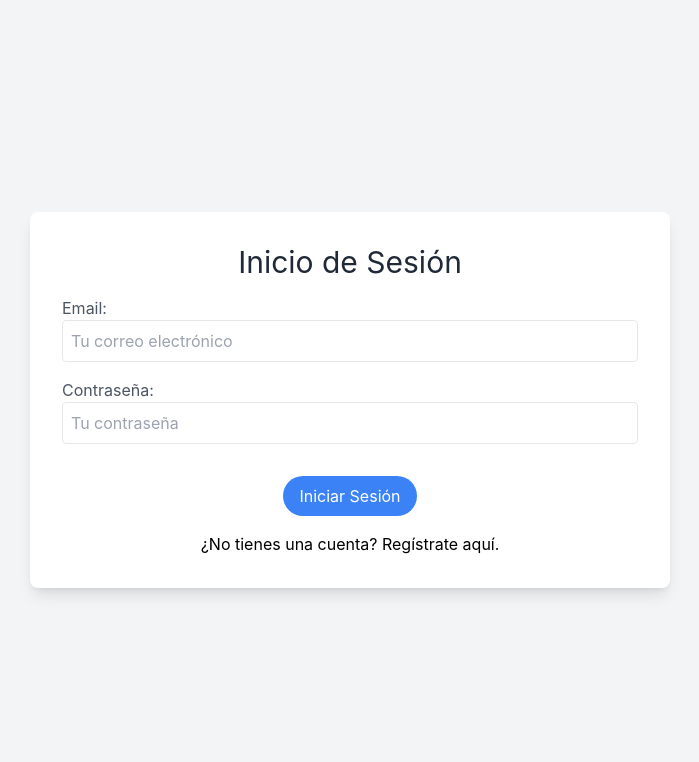
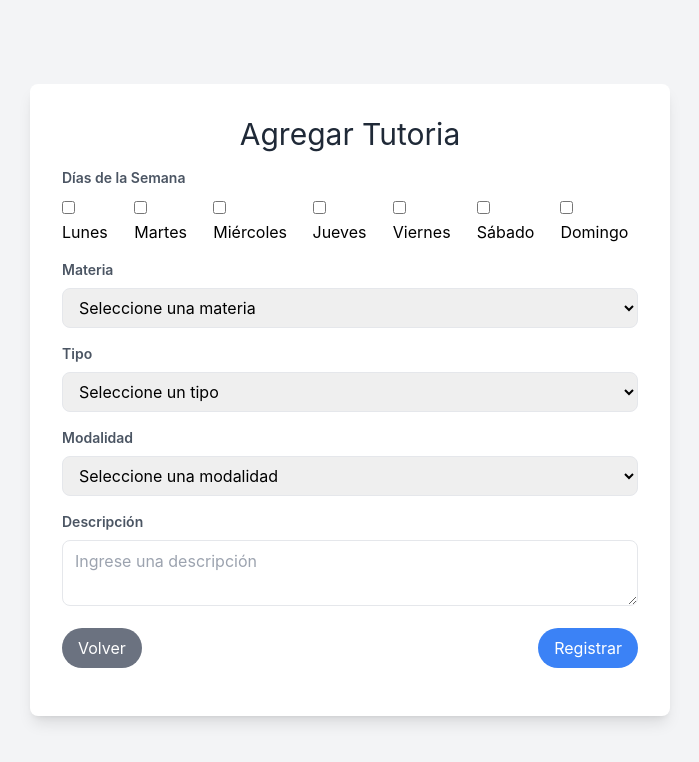
Before and after one commit to CODESAFIO/MVP, a React (Create React App) app: page / in a window 1280 px wide. Shown: the top 762 px of the page, without its empty margins (290-989 px from the left). Built offline with nearby package versions, Linux system fonts and the light colour scheme.

Commit message:
tutorship listo

```diff
--- a/src/App.js
+++ b/src/App.js
@@ -4,11 +4,12 @@ import Navbar from './components/Navbar';
 import Register from './components/Register';
 import Sesion from './components/sesion';
 import Login from './components/Login';
+import Tutorship from './components/Tutorship';
 
 function App() {
   return (
     <div>
-      <Login />
+      <Tutorship />
     </div>
 
   );
--- /dev/null
+++ b/src/components/Tutorship.jsx
@@ -0,0 +1,201 @@
+import React, { useState } from 'react';
+
+function Tutorship() {
+  const [formData, setFormData] = useState({
+    universidad: '',
+    facultad: '',
+    carrera: '',
+    materia: '',
+    tipo: '',
+    modalidad: '',
+    descripcion: '', // Nuevo campo de descripción
+    diasSemana: [],
+    horarios: {},
+  });
+
+  const [showPassword, setShowPassword] = useState(false);
+
+  const diasSemanaData = [
+    { id: 'lunes', label: 'Lunes' },
+    { id: 'martes', label: 'Martes' },
+    { id: 'miercoles', label: 'Miércoles' },
+    { id: 'jueves', label: 'Jueves' },
+    { id: 'viernes', label: 'Viernes' },
+    { id: 'sabado', label: 'Sábado' },
+    { id: 'domingo', label: 'Domingo' },
+  ];
+
+  const materiasData = [
+    'Materia 1',
+    'Materia 2',
+    'Materia 3',
+    // Agrega aquí más opciones de materias
+  ];
+
+  const tiposData = [
+    'Particular',
+    'Grupal',
+  ];
+
+  const modalidadesData = [
+    'Online',
+    'Presencial',
+  ];
+
+  const handleChange = (e) => {
+    const { id, value, name, checked } = e.target;
+
+    if (name === 'diasSemana') {
+      if (checked) {
+        setFormData((prevData) => ({
+          ...prevData,
+          diasSemana: [...prevData.diasSemana, id],
+        }));
+      } else {
+        setFormData((prevData) => ({
+          ...prevData,
+          diasSemana: prevData.diasSemana.filter((dia) => dia !== id),
+        }));
+      }
+    } else {
+      setFormData((prevData) => ({
+        ...prevData,
+        [id]: value,
+      }));
+    }
+  };
+
+  const handleHorarioChange = (e, dia) => {
+    const { value } = e.target;
+    setFormData((prevData) => ({
+      ...prevData,
+      horarios: {
+        ...prevData.horarios,
+        [dia]: value,
+      },
+    }));
+  };
+
+  const handleSubmit = (e) => {
+    e.preventDefault();
+
+    console.log('Datos del formulario:', formData);
+  };
+
+  return (
+    <div className="bg-gray-100 min-h-screen flex items-center justify-center">
+      <div className="bg-white p-8 rounded-lg shadow-lg w-96 xl:w-2/4">
+        <h1 className="text-gray-800 text-3xl mb-4 text-center">Agregar Tutoria</h1>
+
+        <form onSubmit={handleSubmit}>
+          <div className="mb-4">
+            <label className="block text-gray-600 text-sm font-semibold mb-2">Días de la Semana</label>
+            <div className="flex gap-4">
+              {diasSemanaData.map((dia) => (
+                <label key={dia.id}>
+                  <input
+                    type="checkbox"
+                    id={dia.id}
+                    name="diasSemana"
+                    value={dia.id}
+                    onChange={handleChange}
+                    checked={formData.diasSemana.includes(dia.id)}
+                  />
+                  {dia.label}
+                </label>
+              ))}
+            </div>
+          </div>
+
+          {formData.diasSemana.map((dia) => (
+            <div className="mb-4" key={dia}>
+              <label htmlFor={dia} className="block text-gray-600 text-sm font-semibold mb-2">{dia}</label>
+              <input
+                type="text"
+                id={dia}
+                name={dia}
+                className="w-full px-3 py-2 border rounded-lg focus:outline-none focus:border-blue-500"
+                placeholder={`Ingrese el horario para ${dia}`}
+                onChange={(e) => handleHorarioChange(e, dia)}
+                value={formData.horarios[dia] || ''}
+              />
+            </div>
+          ))}
+
+          {/* Combobox de Materia */}
+          <div className="mb-4">
+            <label htmlFor="materia" className="block text-gray-600 text-sm font-semibold mb-2">Materia</label>
+            <select
+              id="materia"
+              className="w-full px-3 py-2 border rounded-lg focus:outline-none focus:border-blue-500"
+              onChange={handleChange}
+              value={formData.materia}
+            >
+              <option value="">Seleccione una materia</option>
+              {materiasData.map((materia) => (
+                <option key={materia} value={materia}>
+                  {materia}
+                </option>
+              ))}
+            </select>
+          </div>
+
+          {/* Combobox de Tipo */}
+          <div className="mb-4">
+            <label htmlFor="tipo" className="block text-gray-600 text-sm font-semibold mb-2">Tipo</label>
+            <select
+              id="tipo"
+              className="w-full px-3 py-2 border rounded-lg focus:outline-none focus:border-blue-500"
+              onChange={handleChange}
+              value={formData.tipo}
+            >
+              <option value="">Seleccione un tipo</option>
+              {tiposData.map((tipo) => (
+                <option key={tipo} value={tipo}>
+                  {tipo}
+                </option>
+              ))}
+            </select>
+          </div>
+
+          {/* Combobox de Modalidad */}
+          <div className="mb-4">
+            <label htmlFor="modalidad" className="block text-gray-600 text-sm font-semibold mb-2">Modalidad</label>
+            <select
+              id="modalidad"
+              className="w-full px-3 py-2 border rounded-lg focus:outline-none focus:border-blue-500"
+              onChange={handleChange}
+              value={formData.modalidad}
+            >
+              <option value="">Seleccione una modalidad</option>
+              {modalidadesData.map((modalidad) => (
+                <option key={modalidad} value={modalidad}>
+                  {modalidad}
+                </option>
+              ))}
+            </select>
+          </div>
+
+          {/* Campo de Descripción */}
+          <div className="mb-4">
+            <label htmlFor="descripcion" className="block text-gray-600 text-sm font-semibold mb-2">Descripción</label>
+            <textarea
+              id="descripcion"
+              className="w-full px-3 py-2 border rounded-lg focus:outline-none focus:border-blue-500"
+              placeholder="Ingrese una descripción"
+              onChange={handleChange}
+              value={formData.descripcion}
+            />
+          </div>
+
+          <div className="mb-4 flex justify-between">
+            <button type="button" className="bg-gray-500 text-white py-2 px-4 rounded-full hover:bg-gray-600">Volver</button>
+            <button type="submit" className="bg-blue-500 text-white py-2 px-4 rounded-full hover:bg-blue-600">Registrar</button>
+          </div>
+        </form>
+      </div>
+    </div>
+  );
+}
+
+export default Tutorship;
```
